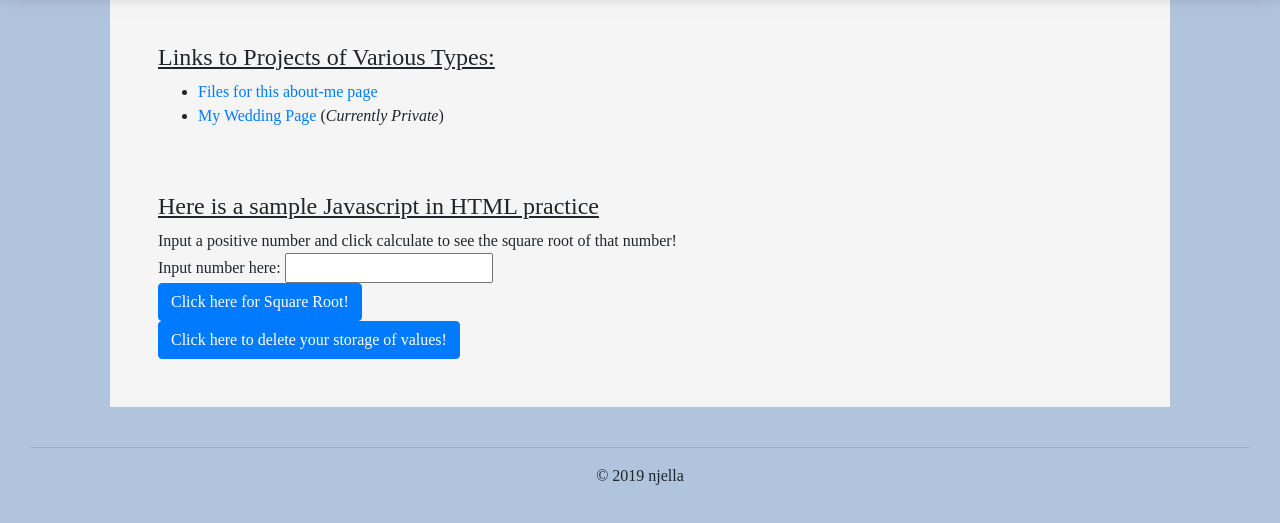
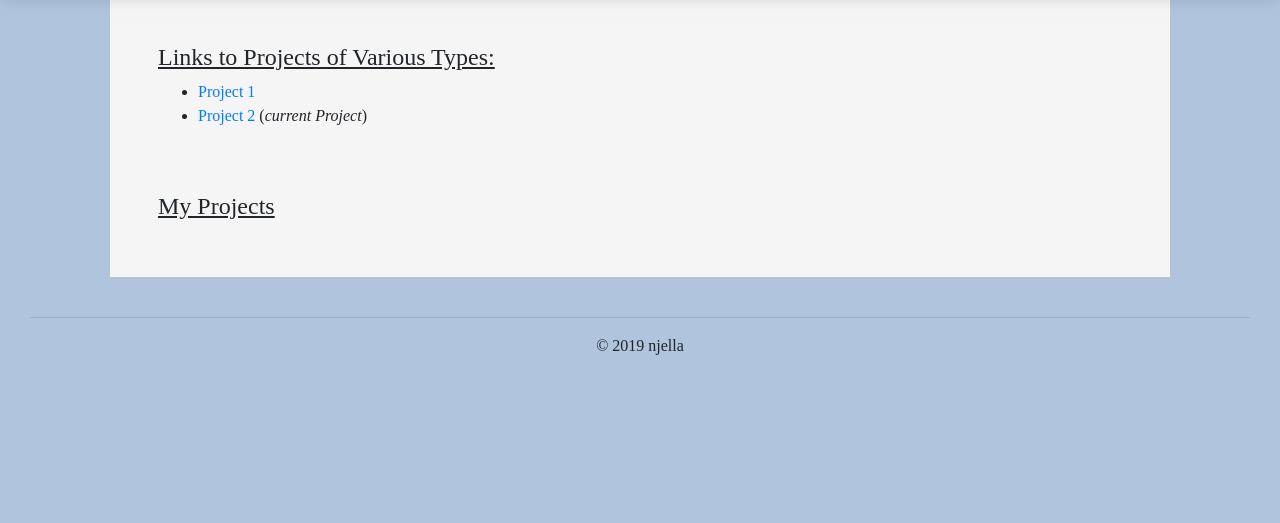
Before and after one commit to njella/about-me, a plain HTML site: page html/portfolio.html in a window 1280 px wide. Shown: the part 99-622 px from the top of the page. Drawn offline with nearby package versions, Linux system fonts and the light colour scheme.

Commit message:
Update portfolio.html

```diff
--- a/html/portfolio.html
+++ b/html/portfolio.html
@@ -60,11 +60,10 @@
 
                 <ul>
                     <li>
-                        <a href="https://njella.github.io/about-me/">Files for this about-me page</a>
+                        <a href=" ">Project 1</a>
                     </li>
                     <li>
-                        <a href=" ">My Wedding Page</a> (<i>Currently
-                            Private</i>)
+                        <a href=" ">Project 2</a> (<i>current Project</i>)
                     </li>
                 </ul>
 
@@ -75,20 +74,8 @@
         <br>
 
         <article>
-            <h4>Here is a sample Javascript in HTML practice</h4>
-            <section>
-                Input a positive number and click calculate to see the square root of that number!
-                <br>
-                Input number here:
-                <input id="num" type="number" value="1">
-            </section>
-            <section>
-                <button id="button" class="btn btn-primary">Click here for Square Root!</button>
-            </section>
-            <section id="result"></section>
-            <section>
-                <button id="wipe" class="btn btn-primary">Click here to delete your storage of values!</button>
-            </section>
+            <h4>My Projects</h4>
+
         </article>
 
     </main>
```
